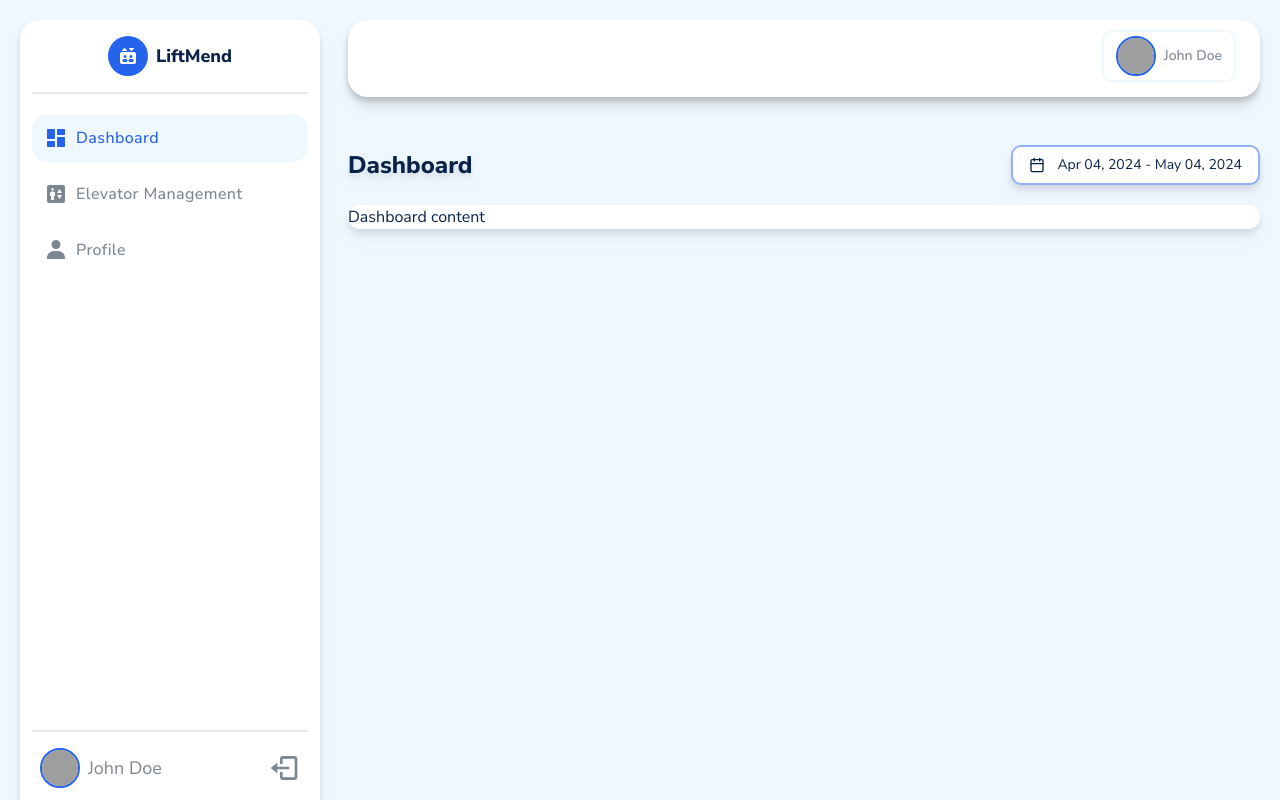
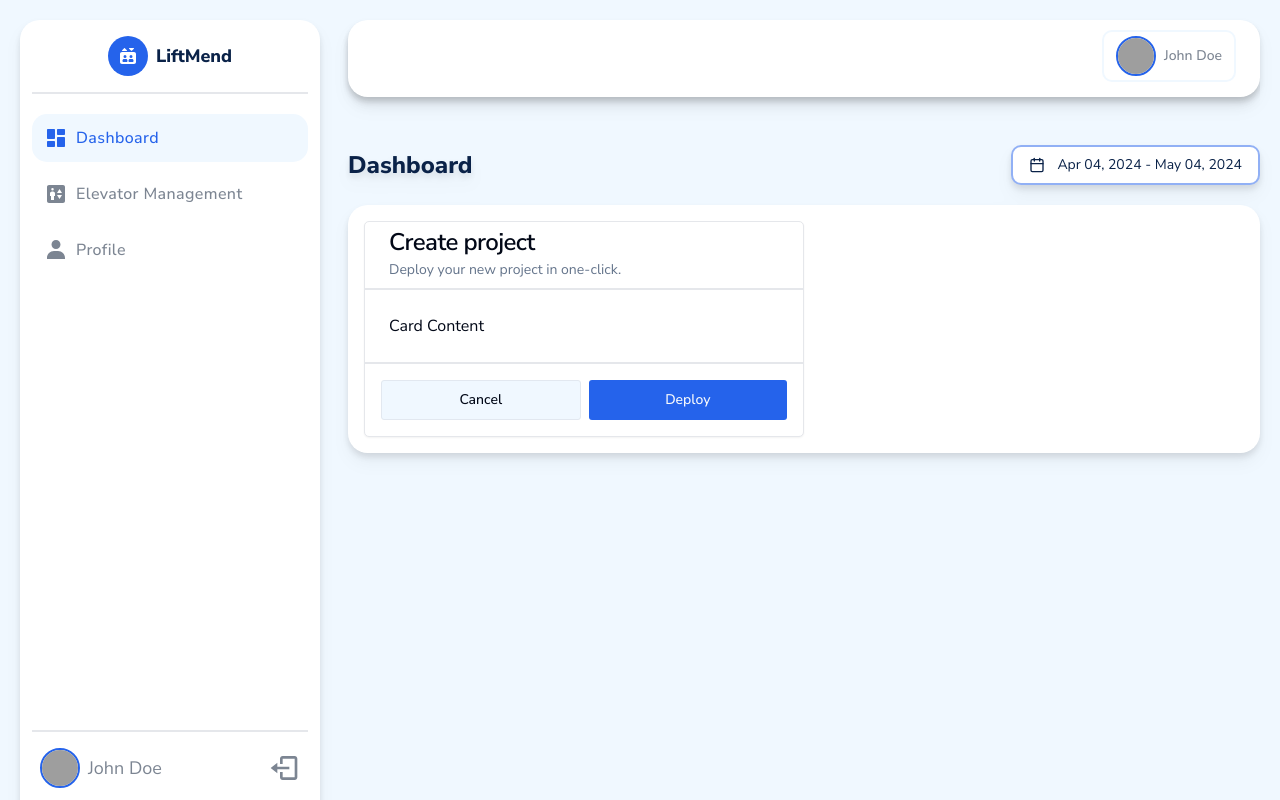
Before and after one commit to Dmytro1991ua/LiftMend_CRM, a Next.js app: page /dashboard in a window 1280 px wide. Built offline with nearby package versions, Linux system fonts and the light colour scheme; grey boxes are pictures that could not be loaded.

Commit message:
Introduce Base Card component (#48)

```diff
--- /dev/null
+++ b/components/ui/card.tsx
@@ -0,0 +1,41 @@
+import * as React from 'react';
+
+import { cn } from '@/lib/utils';
+
+const Card = React.forwardRef<HTMLDivElement, React.HTMLAttributes<HTMLDivElement>>(({ className, ...props }, ref) => (
+  <div ref={ref} className={cn('rounded-lg border bg-card text-card-foreground shadow-sm', className)} {...props} />
+));
+Card.displayName = 'Card';
+
+const CardHeader = React.forwardRef<HTMLDivElement, React.HTMLAttributes<HTMLDivElement>>(
+  ({ className, ...props }, ref) => (
+    <div ref={ref} className={cn('flex flex-col space-y-1.5 px-6 py-2 mb-6 border-b-2', className)} {...props} />
+  )
+);
+CardHeader.displayName = 'CardHeader';
+
+const CardTitle = React.forwardRef<HTMLParagraphElement, React.HTMLAttributes<HTMLHeadingElement>>(
+  ({ className, ...props }, ref) => (
+    <h3 ref={ref} className={cn('text-2xl font-semibold leading-none tracking-tight', className)} {...props} />
+  )
+);
+CardTitle.displayName = 'CardTitle';
+
+const CardDescription = React.forwardRef<HTMLParagraphElement, React.HTMLAttributes<HTMLParagraphElement>>(
+  ({ className, ...props }, ref) => (
+    <p ref={ref} className={cn('text-sm text-muted-foreground', className)} {...props} />
+  )
+);
+CardDescription.displayName = 'CardDescription';
+
+const CardContent = React.forwardRef<HTMLDivElement, React.HTMLAttributes<HTMLDivElement>>(
+  ({ className, ...props }, ref) => <div ref={ref} className={cn('p-6 pt-0', className)} {...props} />
+);
+CardContent.displayName = 'CardContent';
+
+const CardFooter = React.forwardRef<HTMLDivElement, React.HTMLAttributes<HTMLDivElement>>(
+  ({ className, ...props }, ref) => <div ref={ref} className={cn('flex items-center p-4 ', className)} {...props} />
+);
+CardFooter.displayName = 'CardFooter';
+
+export { Card, CardHeader, CardFooter, CardTitle, CardDescription, CardContent };
--- a/modules/dashboard/Dashboard.tsx
+++ b/modules/dashboard/Dashboard.tsx
@@ -1,12 +1,34 @@
+import { Button } from '@/components/ui/button';
+import BaseCard from '@/shared/base-card';
 import DatePicker from '@/shared/date-picker';
 import SectionHeader from '@/shared/section-header';
 import { SectionHeaderTitle } from '@/types/enums';
 
 const Dashboard = () => {
+  // TODO: Example of Card Footer content
+  const footerContent = (
+    <>
+      <Button className='w-full' variant='outline'>
+        Cancel
+      </Button>
+      <Button className='w-full'>Deploy</Button>
+    </>
+  );
+
   return (
     <div className='flex flex-col'>
       <SectionHeader actionComponent={<DatePicker />} title={SectionHeaderTitle.Dashboard} />
-      <div className='content-wrapper'>Dashboard content</div>
+      <div className='content-wrapper'>
+        <BaseCard
+          cardClassName='w-2/4'
+          description='Deploy your new project in one-click.'
+          footerClassName='flex gap-2 w-full pt-4 border-t-2'
+          footerContent={footerContent}
+          title='Create project'
+        >
+          <p>Card Content</p>
+        </BaseCard>
+      </div>
     </div>
   );
 };
--- /dev/null
+++ b/shared/base-card/BaseCard.tsx
@@ -0,0 +1,31 @@
+import { ReactNode } from 'react';
+
+import { Card, CardContent, CardDescription, CardFooter, CardHeader, CardTitle } from '@/components/ui/card';
+
+type BaseCardProps = {
+  title: string;
+  cardClassName?: string;
+  description?: string;
+  children?: ReactNode;
+  footerContent?: React.JSX.Element | null;
+  footerClassName?: string;
+};
+
+const BaseCard = ({ title, cardClassName, description, children, footerContent, footerClassName }: BaseCardProps) => {
+  return (
+    <Card className={cardClassName} data-testid='base-card'>
+      <CardHeader>
+        <CardTitle>{title}</CardTitle>
+        <CardDescription>{description}</CardDescription>
+      </CardHeader>
+      <CardContent>{children}</CardContent>
+      {footerContent ? (
+        <CardFooter className={footerClassName} data-testid='base-card-footer'>
+          {footerContent}
+        </CardFooter>
+      ) : null}
+    </Card>
+  );
+};
+
+export default BaseCard;
--- /dev/null
+++ b/shared/base-card/index.ts
@@ -0,0 +1 @@
+export { default } from './BaseCard';
--- a/shared/base-table/BaseTable.tsx
+++ b/shared/base-table/BaseTable.tsx
@@ -51,7 +51,8 @@ const BaseTable = <T extends object>({
         next={loadMore}
         scrollThreshold={0.99}
         scrollableTarget={SCROLL_WRAPPER_ID}
-        style={{ overflow: INFINITE_SCROLL_OVERFLOW }}>
+        style={{ overflow: INFINITE_SCROLL_OVERFLOW }}
+      >
         <Table className='rounded-[2rem]' data-testid='base-table'>
           <BaseTableHeader headerGroups={getHeaderGroups()} />
           <BaseTableBody
--- a/styles/globals.css
+++ b/styles/globals.css
@@ -118,7 +118,7 @@ body {
   }
 
   .content-wrapper {
-    @apply rounded-[2rem] bg-white;
+    @apply rounded-[2rem] bg-white p-4;
   }
 
   .navigation-link {
```
Also changed, not shown: 2 other files (tests, documents, lock files or other folders).
